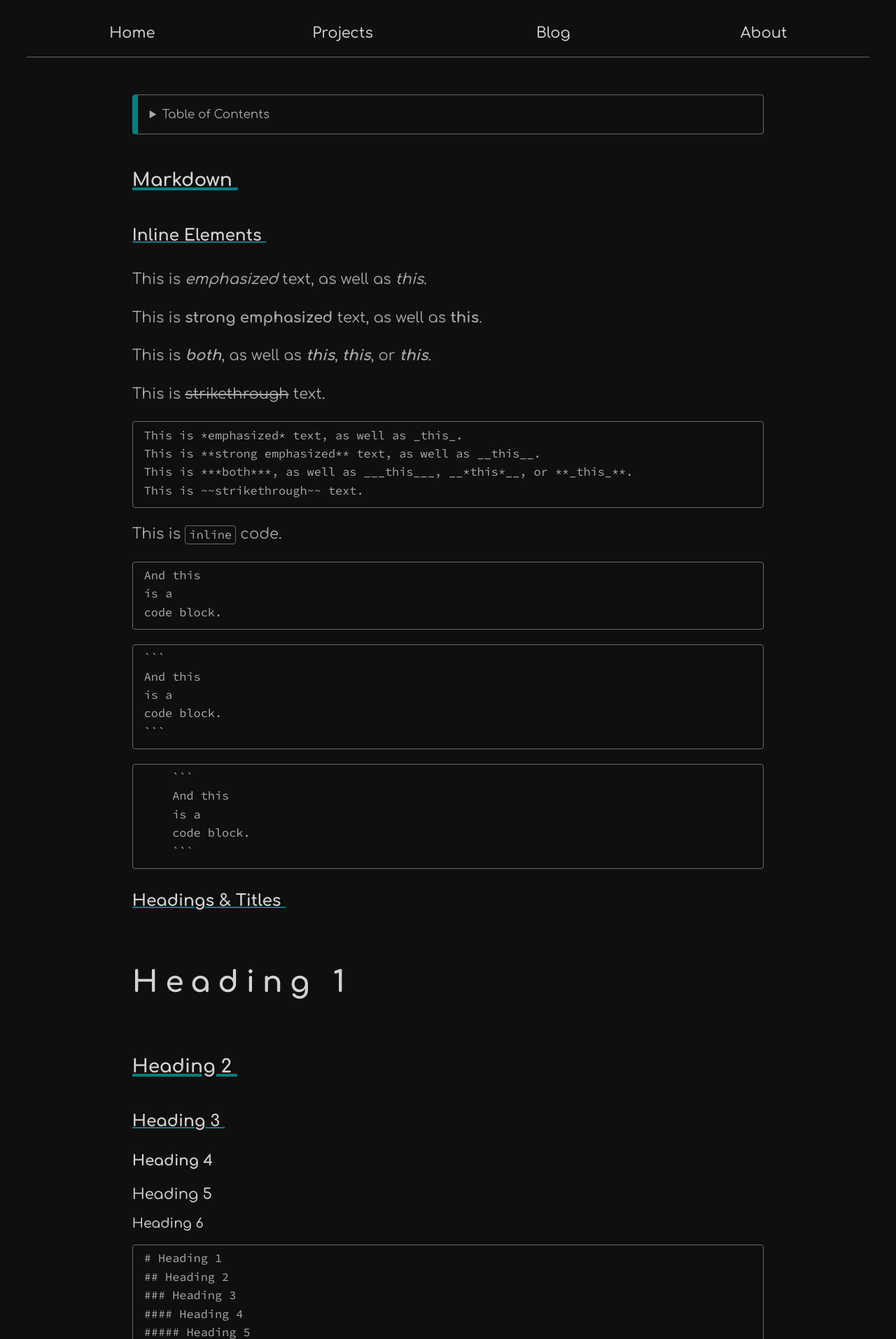
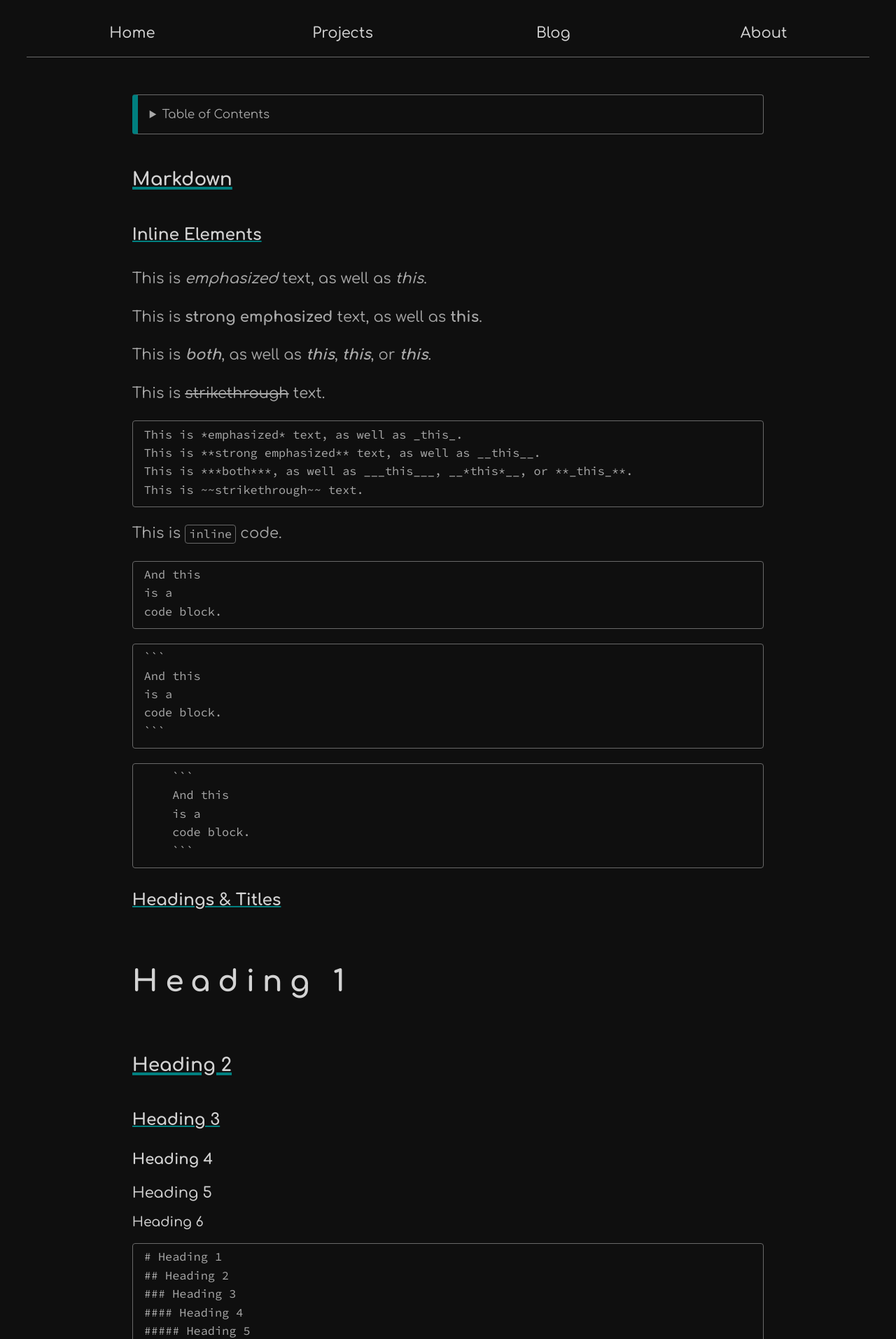
Before and after one commit to nonsensation/nonsensation.github.io, a Jekyll site: the page built from _posts/2020-12-01-Website.md, in a window 1280 px wide. Shown: the part 361-2275 px from the top of the page at 70% size. Built offline with Jekyll 4.4.1, drawn with Linux system fonts in a browser that asks for light colours; some web fonts are replaced.

Commit message:
added toc & permalinks to headings

```diff
--- a/_layouts/default.html
+++ b/_layouts/default.html
@@ -14,11 +14,11 @@
             {{ content }}
           {% else %}
             {% include anchor_headings.html
-              beforeHeading=false
+              beforeHeading=true
               h_min=2
               html=content
               anchorClass="permalink icon-link"
-              anchorBody=" "
+              anchorBody=""
               anchorTitle="Permalink"
             %}
           {% endif %}
--- a/_sass/default.scss
+++ b/_sass/default.scss
@@ -371,42 +371,45 @@ header {
     line-height: 100%;
   }
   h1 {
-    margin: 2em auto;
+    margin: 2em 0;
     font-size: 2.0em;
     font-weight: 900;
     letter-spacing: 0.25em;
   }
   h2 {
-    margin: 2em auto;
+    margin: 2em 0;
     font-size: 1.25em;
     font-weight: 900;
     text-decoration: 4px solid underline var(--col-txt-hover);
   }
   h3 {
-    margin: 1.5em auto;
+    margin: 1.5em 0;
     font-weight: 700;
     font-size: 1.1em;
     text-decoration: 2px solid underline var(--col-txt-hover);
   }
   h4 {
     font-size: 1em;
-    margin: 1.25em auto;
+    margin: 1.25em 0;
   }
   h5 {
     font-size: 1em;
     font-weight: 500;
-    margin: 1em auto;
+    margin: 1em 0;
   }
   h6 {
     font-weight: 500;
     font-size: 0.9em;
-    margin: 0.5em auto;
+    margin: 0.5em 0;
   }
 
   position: relative;
 
   h1 ,h2 ,h3 ,h4 ,h5 ,h6 {
     a.permalink {
+      font-size: var(--code-font-size);
+      position: absolute;
+      left: 0.25em;
       opacity: 0;
     }
     &:hover {
@@ -772,7 +775,7 @@ code {
 
 pre {
   max-height: 50vh;
-  overflow:auto;
+  overflow: auto;
   // font-size: var(--code-font-size);
   background-color: var(--col-bg);
   border: var(--line-border);
@@ -937,7 +940,7 @@ strong {
 
 #docs-main {
   margin-left: 0.1em;
-  padding-left: 1em;
+  padding-left: 1.5em;
   border-left: var(--line-border);
   flex-grow: 1;
 }
@@ -960,7 +963,7 @@ strong {
   position: -webkit-sticky;
   position: sticky;
   top: 1em;
-  padding-right: 1em;
+  padding-right: 1.5em;
   margin: 2.5em 0 1.5em 0;
 }
 
```
Also changed, not shown: About.md (+1 -0 lines).
